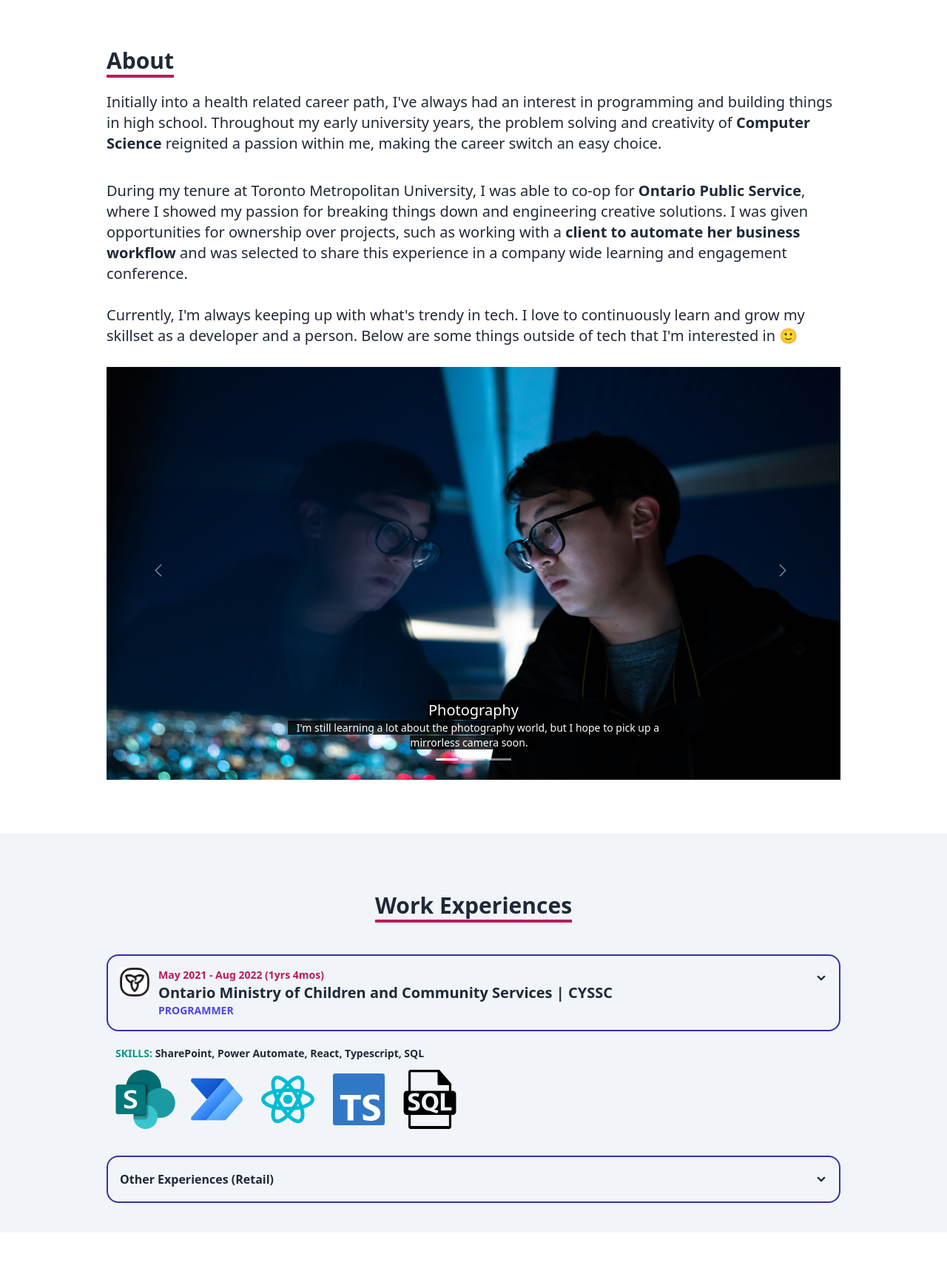
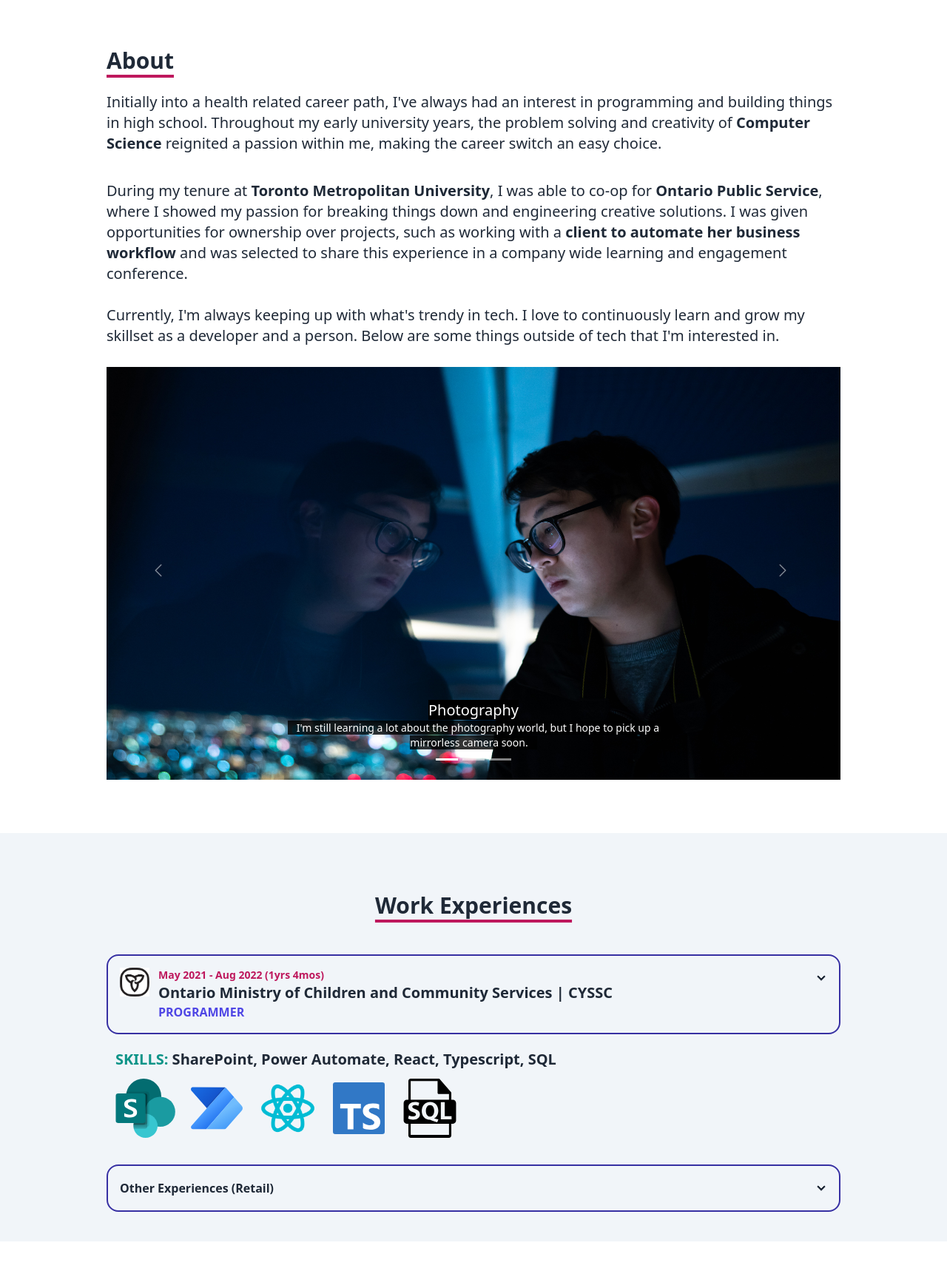
Before and after one commit to auschanh/personal-site, a PHP site: page / in a window 1280 px wide. Shown: the part 770-2488 px from the top of the page at 74% size. Run offline with PHP 8.4, Linux system fonts and the light colour scheme; some libraries are stand-ins or nearby versions.

Commit message:
font size touchups

```diff
--- a/index.html
+++ b/index.html
@@ -149,14 +149,14 @@
                         University Journey
                     </button>
                     <p id="about-more" class="mt-2">
-                        During my tenure at Toronto Metropolitan University, I was able to
+                        During my tenure at <strong>Toronto Metropolitan University</strong>, I was able to
                     co-op for <strong>Ontario Public Service</strong>, where I showed my passion for breaking things down and engineering creative solutions.
                     I was given opportunities for ownership over projects, such as working with a <strong>client to automate her business workflow</strong> and
                     was selected to share this experience in a company wide learning and engagement conference.
                     </p><br>
                     <p>
                         Currently, I'm always keeping up with what's trendy in tech. I love to continuously learn and grow my skillset
-                        as a developer and a person. Below are some things outside of tech that I'm interested in 🙂
+                        as a developer and a person. Below are some things outside of tech that I'm interested in.
                     </p></div>
 
 
@@ -332,8 +332,8 @@
                             <div class="ml-3">
 
                                 <p class="text-pink-700 font-extrabold text-sm">May 2021 - Aug 2022 (1yrs 4mos)</p>
-                                <p class="font-extrabold">Ontario Ministry of Children and Community Services | CYSSC</p>
-                                <p class="text-sm text-indigo-600 font-extrabold">PROGRAMMER</p>
+                                <p class="font-extrabold text-xl">Ontario Ministry of Children and Community Services | CYSSC</p>
+                                <p class="text-base text-indigo-600 font-extrabold">PROGRAMMER</p>
                             </div>
                         </div>
                         <div class="job1-desc collapse-content">
@@ -358,7 +358,7 @@
                             <!-- <p class="text-sm mt-2 font-bold"><span class="text-sm text-teal-700 font-extrabold">SKILLS: </span>SharePoint, Power Automate, ReactJS, Typescript, SQL</p> -->
                         </div>
                     </div>
-                    <p class="ml-3 text-sm mt-5 font-bold"><span class="text-sm text-teal-600 font-extrabold">SKILLS: </span>SharePoint, Power Automate, React, Typescript, SQL</p>
+                    <p class="ml-3 text-sm sm:text-xl mt-5 font-bold"><span class="text-sm sm:text-xl text-teal-600 font-extrabold">SKILLS: </span>SharePoint, Power Automate, React, Typescript, SQL</p>
                     <div class="skills-icons ml-3 my-3 flex">
                         <img src="assets/icons/sharepoint.svg" class="sm:h-20 h-12 mr-4">
                         <img src="assets/icons/icons8-microsoft-power-automate-2020.svg" class="sm:h-20 h-12 mr-4">
@@ -378,7 +378,7 @@
                             <div class="starbucks">
                                 <p class="text-pink-700 font-extrabold text-sm">Oct 2023-Present</p>
                                 <p class="text-xl font-extrabold">Starbucks (Retail)</p>
-                                <p class="text-sm text-indigo-600 font-bold">BARISTA</p>
+                                <p class="text-base text-indigo-600 font-bold">BARISTA</p>
                                 <p>
                                     Tasks include: daily cleaning of tools, carefully crafting customized drinks, restocking inventory.
                                 </p>
@@ -387,7 +387,7 @@
                             <div class="longos">
                                 <p class="text-pink-700 font-extrabold text-sm">Jul 2016 - April 2021 (4yrs 8mos)</p>
                                 <p class="text-xl font-extrabold">Longos Corporation (Retail)</p>
-                                <p class="text-sm text-indigo-600 font-bold">DAIRY CLERK</p>
+                                <p class="text-base text-indigo-600 font-bold">DAIRY CLERK</p>
                                 <p class="job-desc text-base">
                                     Daily tasks included: solo closing the department on closing days, stocking inventory and
                                     assisting customers. A lot of my interpersonal skills were developed here, such as <span class="font-bold">teamwork</span>, <span class="font-bold">initiative</span>, and <span class="font-bold">customer service</span>.
@@ -395,9 +395,9 @@
                             </div>
                             <br><br>
                             <div class="shoppers">
-                                <p class="text-pink-700 font-extrabold text-sm">Nov 2014 - Feb 2015</p>
+                                <p class="text-pink-700 font-extrabold text-sm">Nov 2014 - Feb 2015 (4mos)</p>
                                 <p class="text-xl font-extrabold">Shoppers Drug Mart (Retail)</p>
-                                <p class="text-sm text-indigo-600 font-bold">ASSISTANT PHARMACIST/CASHIER</p>
+                                <p class="text-base text-indigo-600 font-bold">ASSISTANT PHARMACIST/CASHIER</p>
                                 <p>
                                     Stocked inventory of medicines and drugs, filled customer prescriptions with precise instructions (weighing, removing, adding etc) and organized files.
                                 </p>
```
Also changed, not shown: style.css.
